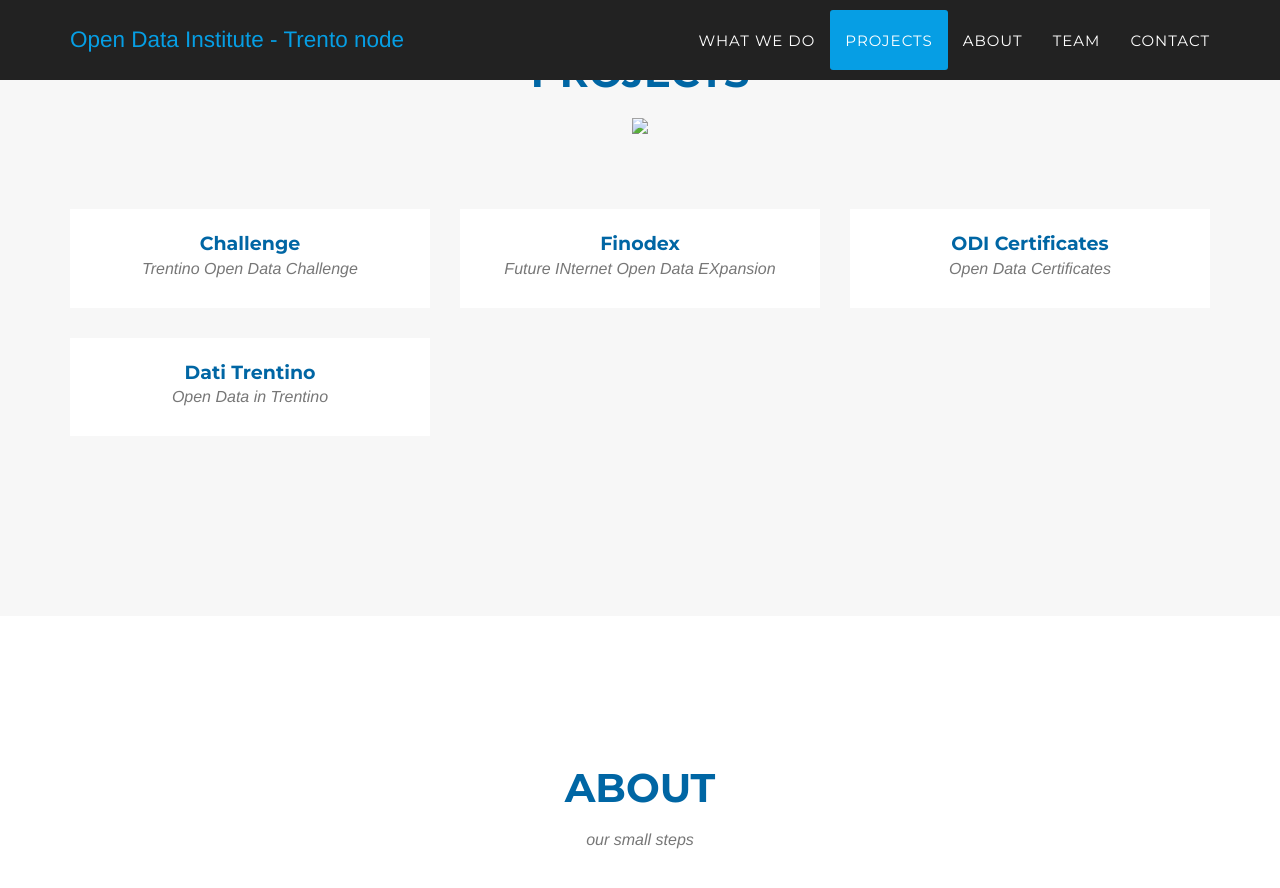
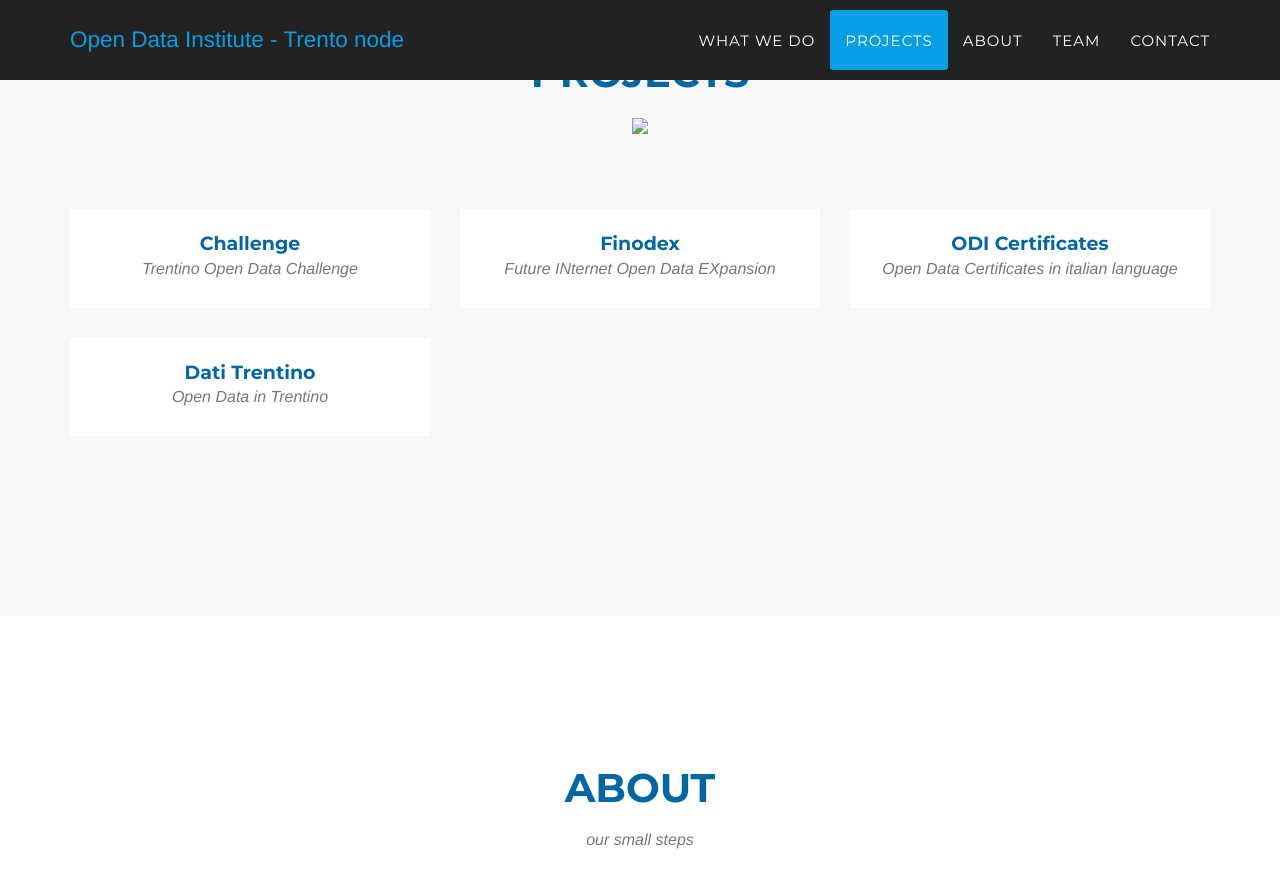
Before and after one commit to theodifbk/theodifbk.github.io, a Jekyll site: the page built from _posts/2014-07-17-project-2.markdown, in a window 1280 px wide and 900 px high, scrolled down 1669 px. Shown: the top 888 px of the window. Built offline with Jekyll 4.4.1, drawn with Linux system fonts in a browser that asks for light colours; some web fonts are replaced.

Commit message:
Update 2014-07-17-project-2.markdown

```diff
--- a/_posts/2014-07-17-project-2.markdown
+++ b/_posts/2014-07-17-project-2.markdown
@@ -1,6 +1,6 @@
 ---
 title: ODI Certificates
-subtitle: Open Data Certificates
+subtitle: Open Data Certificates in italian language
 layout: default
 modal-id: 2
 date: 2014-06-17
```
